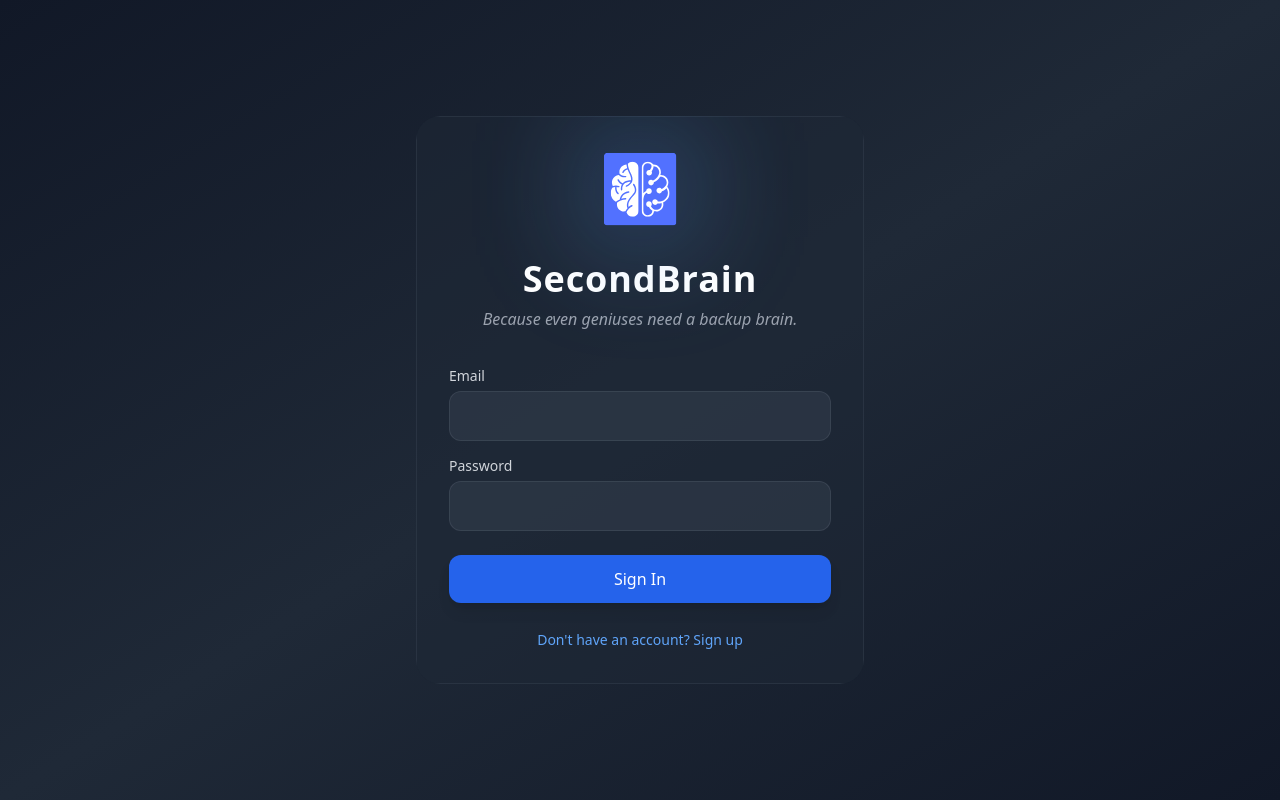
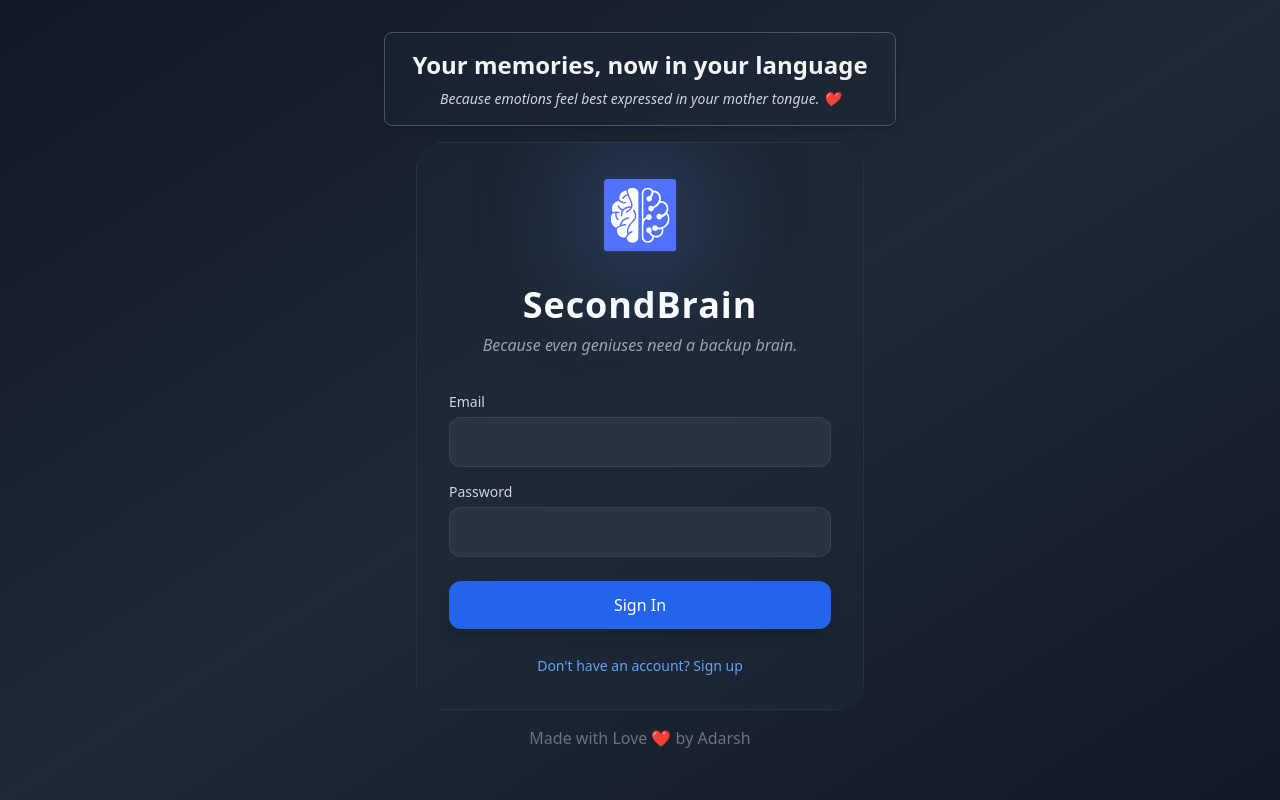
Before and after one commit to adarshask07/SecondBriainFrontEndJSX, a React (Vite) app: page / in a window 1280 px wide. Built offline with nearby package versions, Linux system fonts and the light colour scheme.

Commit message:
Auth page changes 22 01

```diff
--- a/package.json
+++ b/package.json
@@ -23,6 +23,7 @@
     "react-router-dom": "^6.22.3",
     "react-spinners": "^0.15.0",
     "react-transition-group": "^4.4.5",
+    "styled-components": "^6.1.14",
     "tailwind-merge": "^2.6.0",
     "tailwindcss-animate": "^1.0.7"
   },
--- a/src/pages/Auth.jsx
+++ b/src/pages/Auth.jsx
@@ -38,12 +38,20 @@ const Auth = () => {
   return (
     <div
       className="min-h-screen bg-gradient-to-br from-gray-900 via-gray-800 to-gray-900
-                  flex items-center justify-center p-4"
+                  flex flex-col items-center  p-4"
     >
 
+      <div className="my-4 mx-auto w-full max-w-lg px-6 py-4 bg-gray-800/40 backdrop-blur-lg border border-gray-600 rounded-lg shadow-md text-center">
+        <h2 className="text-xl sm:text-2xl font-semibold text-gray-100">
+          Your memories, now in your language
+        </h2>
+        <p className="text-sm text-gray-300 mt-2 italic">
+          Because emotions feel best expressed in your mother tongue. ❤️
+        </p>
+      </div>
 
       <AnimatedCard className="max-w-md w-full">
-      {/* <div className="w-full flex justify-center ">
+        {/* <div className="w-full flex justify-center ">
         <img src={boy} alt="Description of the image" className="w-16" />
       </div> */}
 
@@ -136,6 +144,10 @@ const Auth = () => {
           </form>
         </div>
       </AnimatedCard>
+
+      <footer className="text-center mt-4 text-gray-500">
+        Made with Love <span className="text-red-500">❤️</span> by Adarsh
+      </footer>
     </div>
   );
 };
```
Also changed, not shown: 1 other file (tests, documents, lock files or other folders).
